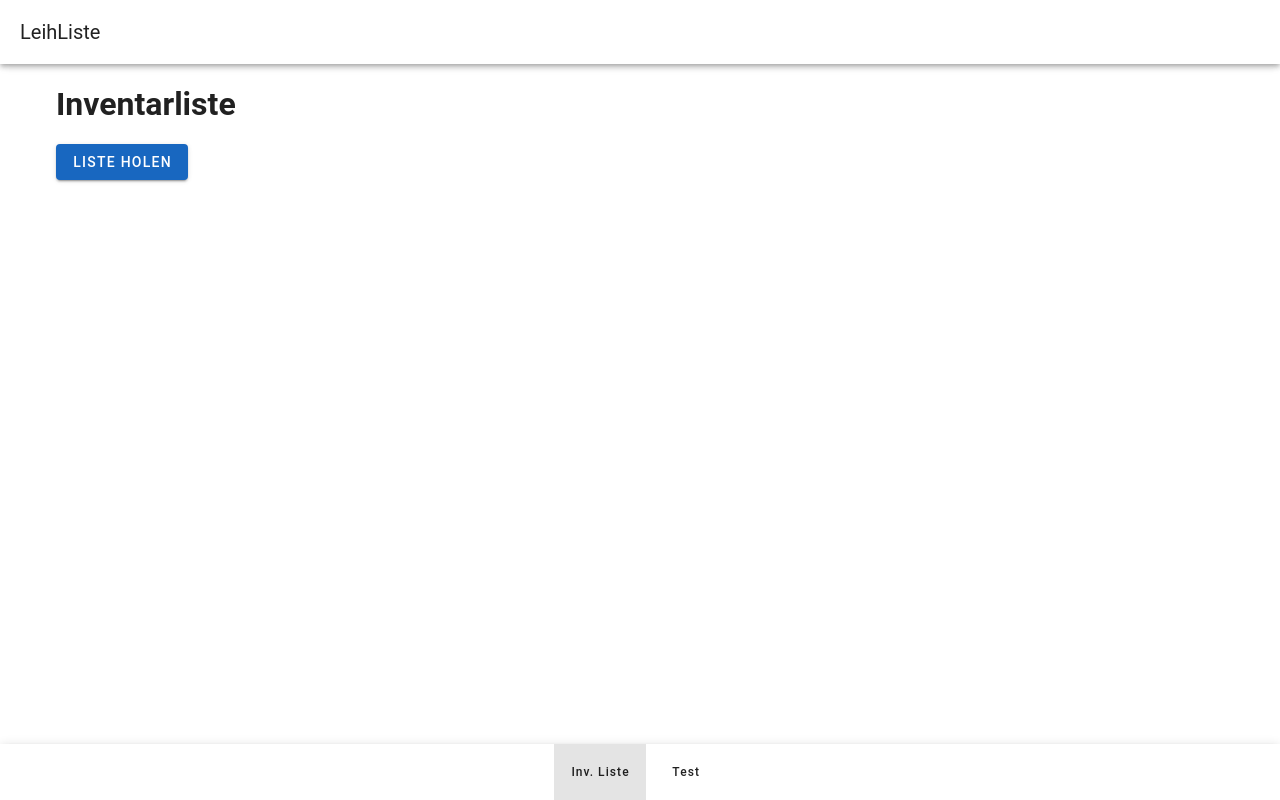
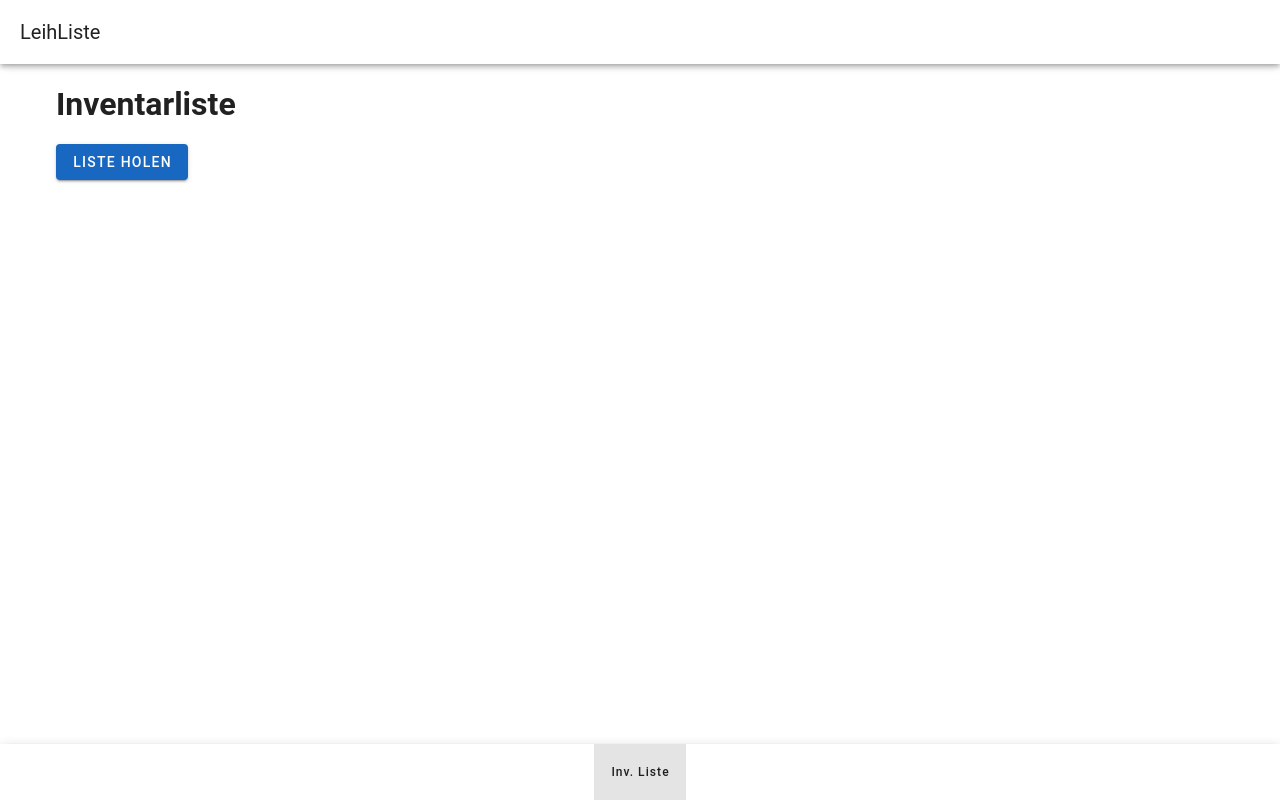
Before and after one commit to GWMDS/LeihListe, a Vue app in the folder src/frontend/: page / in a window 1280 px wide. Built offline with nearby package versions, Linux system fonts and the light colour scheme; the HTML template or start-up script is replaced by a standard one.

Commit message:
fix(frontend): remove all references to test page

```diff
--- a/src/frontend/src/App.vue
+++ b/src/frontend/src/App.vue
@@ -9,7 +9,6 @@
 
     <v-bottom-navigation>
       <v-btn to="/">Inv. Liste</v-btn>
-      <v-btn to="/test">Test</v-btn>
     </v-bottom-navigation>
   </v-app>
 </template>
--- a/src/frontend/src/router.ts
+++ b/src/frontend/src/router.ts
@@ -1,18 +1,12 @@
 import { createRouter, createWebHistory } from 'vue-router'
 
 import InventoryList from './views/InventoryList.vue'
-import Test from './views/Test.vue'
 
 const routes = [
   {
     path: '/',
     name: 'InventoryList',
     component: InventoryList
-  },
-  {
-    path: '/test',
-    name: 'Test',
-    component: Test
   }
 ]
 
```
